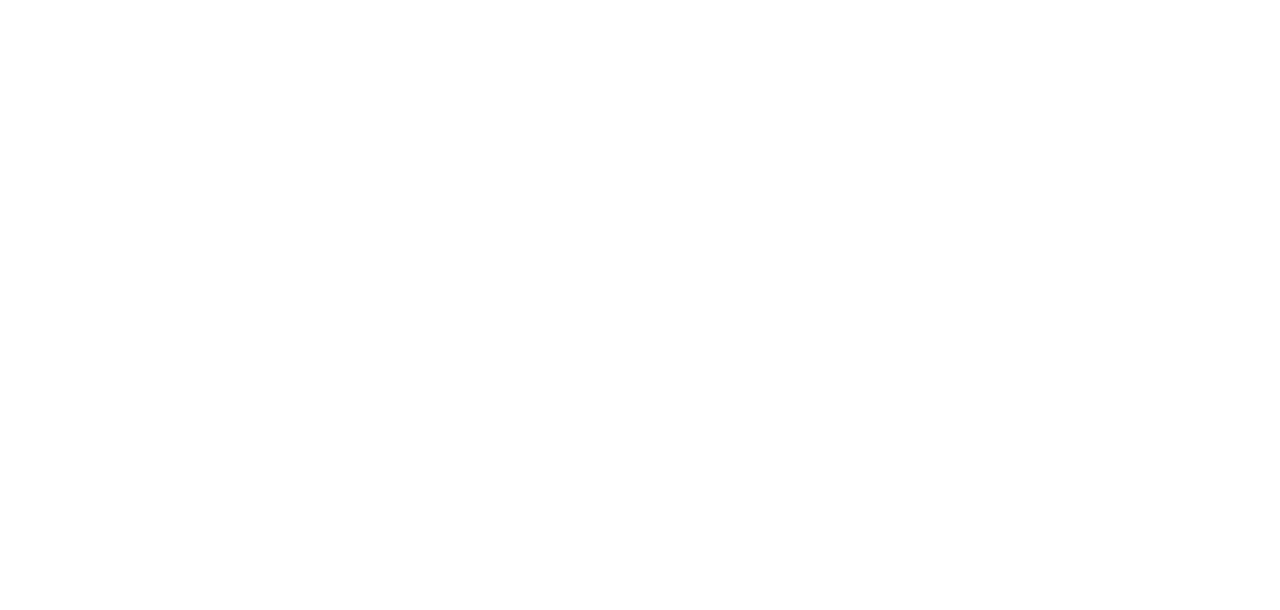
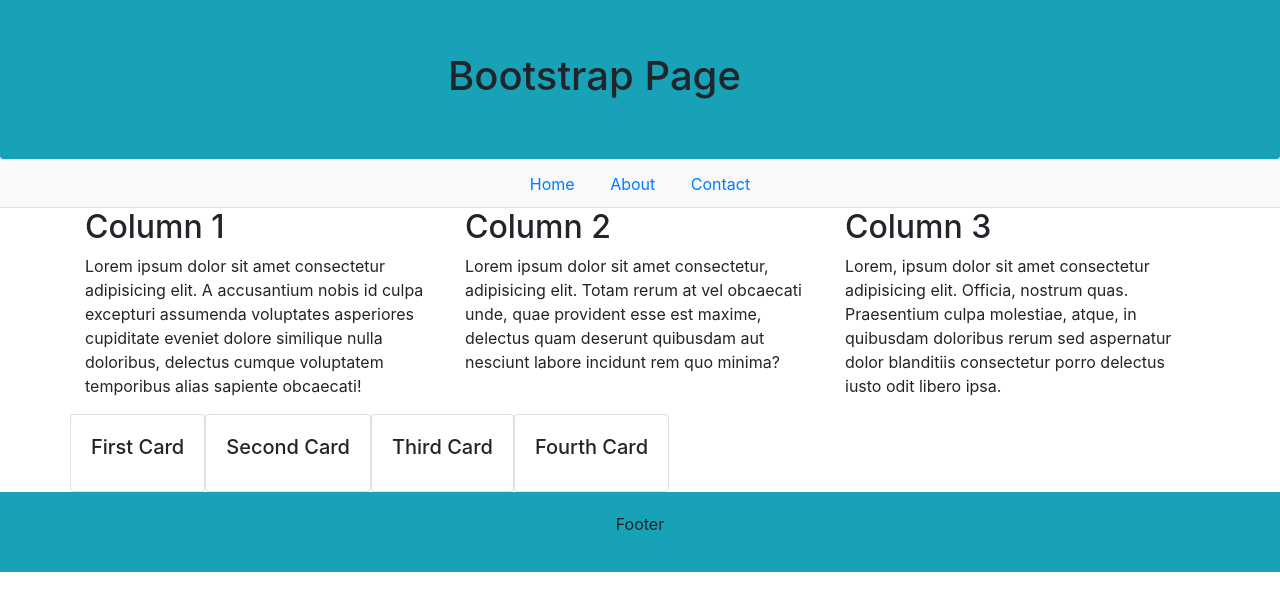
Before and after one commit to wi-fighters/58-uib-framework-bootstrap-nadia-jaime, a plain HTML site: page index.html in a window 1280 px wide. Drawn offline with nearby package versions, Linux system fonts and the light colour scheme.

Commit message:
start bootstrap styling

```diff
--- a/index.html
+++ b/index.html
@@ -12,7 +12,70 @@
 </head>
 
 <body>
-
+    <header class="d-flex align-items-center justify-content-center border-bottom rounded-bottom bg-info"
+        style="width: 100%; height: 10rem;">
+        <h1 style="width: 30vw;">Bootstrap Page</h1>
+    </header>
+    <nav class="d-flex align-items-center justify-content-center border-bottom bg-light" style="height: 3rem">
+        <ul class="nav justify-content-around" style="width: 20%;">
+            <li class="nav-item"><a href="#">Home</a></li>
+            <li class="nav-item"><a href="#">About</a></li>
+            <li class="nav-item"><a href="#">Contact</a></li>
+        </ul>
+    </nav>
+    <main class="container">
+        <div class="row">
+            <div class="col">
+                <h2>Column 1</h2>
+                <p>
+                    Lorem ipsum dolor sit amet consectetur adipisicing elit. A accusantium nobis id culpa excepturi
+                    assumenda voluptates asperiores cupiditate eveniet dolore similique nulla doloribus, delectus cumque
+                    voluptatem temporibus alias sapiente obcaecati!
+                </p>
+            </div>
+            <div class="col">
+                <h2>Column 2</h2>
+                <p>
+                    Lorem ipsum dolor sit amet consectetur, adipisicing elit. Totam rerum at vel obcaecati unde, quae
+                    provident esse est maxime, delectus quam deserunt quibusdam aut nesciunt labore incidunt rem quo
+                    minima?
+                </p>
+            </div>
+            <div class="col">
+                <h2>Column 3</h2>
+                <p>
+                    Lorem, ipsum dolor sit amet consectetur adipisicing elit. Officia, nostrum quas. Praesentium culpa
+                    molestiae, atque, in quibusdam doloribus rerum sed aspernatur dolor blanditiis consectetur porro
+                    delectus iusto odit libero ipsa.
+                </p>
+            </div>
+        </div>
+        <div class="row">
+            <div class="card">
+                <div class="card-body">
+                    <h5 class="card-title">First Card</h5>
+                </div>
+            </div>
+            <div class="card">
+                <div class="card-body">
+                    <h5 class="card-title">Second Card</h5>
+                </div>
+            </div>
+            <div class="card">
+                <div class="card-body">
+                    <h5 class="card-title">Third Card</h5>
+                </div>
+            </div>
+            <div class="card">
+                <div class="card-body">
+                    <h5 class="card-title">Fourth Card</h5>
+                </div>
+            </div>
+        </div>
+    </main>
+    <footer class="d-flex align-items-center justify-content-center bg-info" style="width: 100%; height: 5rem;">
+        <p>Footer</p>
+    </footer>
 </body>
 
 </html>
```
